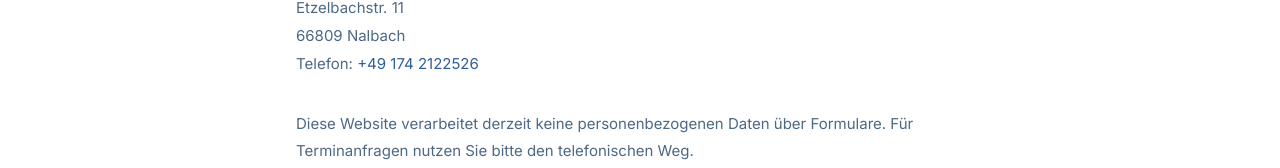
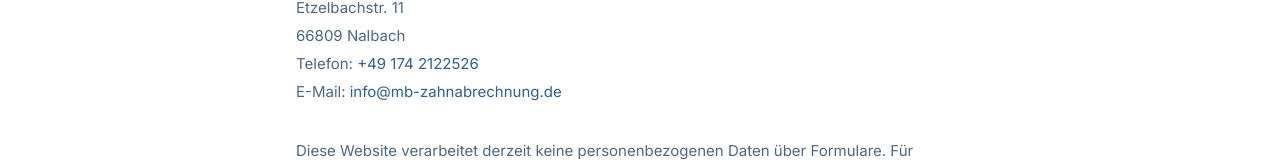
Before and after one commit to fynnoman/milana, a Next.js app: page /datenschutz in a window 1280 px wide. Shown: the part 369-537 px from the top of the page. Built offline with nearby package versions, Linux system fonts and the light colour scheme; no server answers.

Commit message:
Add Milana contact email to website

```diff
--- a/app/datenschutz/page.tsx
+++ b/app/datenschutz/page.tsx
@@ -37,6 +37,7 @@ export default function DatenschutzPage() {
                   {SITE.contact.phone}
                 </a>
               </p>
+              <p>E-Mail: <a className="text-petrol hover:text-navy transition-colors" href={SITE.contact.emailHref}>{SITE.contact.email}</a></p>
             </div>
             <p>
               Diese Website verarbeitet derzeit keine personenbezogenen Daten
```
